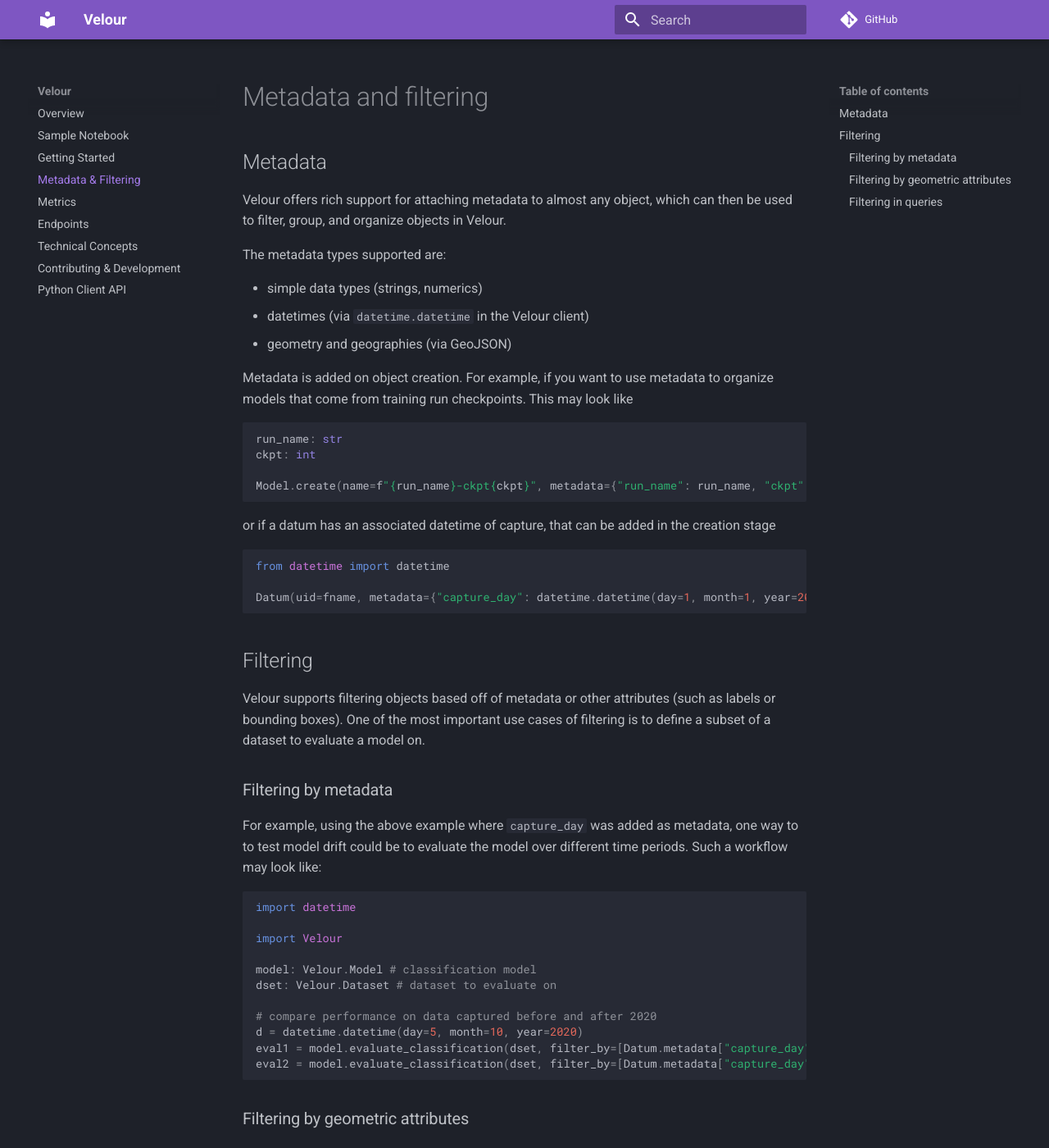
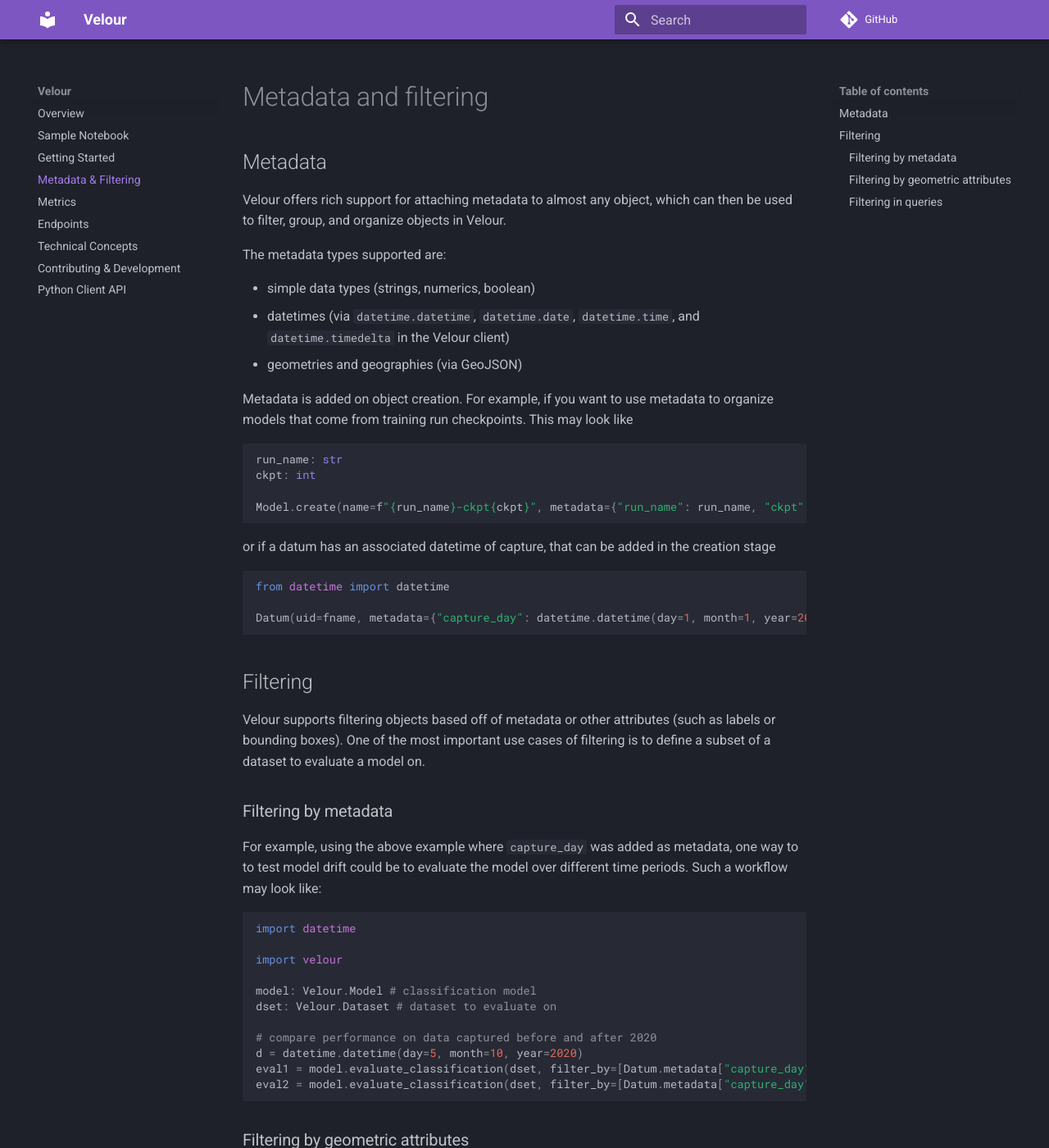
Before and after one commit to Striveworks/valor, an MkDocs documentation site: the page built from docs/metadata_and_filtering.md, in a window 1280 px wide and 1400 px high. Shown: the whole window at 82% size. Built offline with MkDocs 1.6.1 and Material for MkDocs 9.7.7, drawn with Linux system fonts in a browser that asks for light colours; comment, search, counter and statistics services are not loaded; some of the changed text lies outside the part shown.

Commit message:
update metadata and filtering doc

````diff
--- a/docs/metadata_and_filtering.md
+++ b/docs/metadata_and_filtering.md
@@ -6,9 +6,9 @@
 
 The metadata types supported are:
 
-- simple data types (strings, numerics)
-- datetimes (via `datetime.datetime` in the Velour client)
-- geometry and geographies (via GeoJSON)
+- simple data types (strings, numerics, boolean)
+- datetimes (via `datetime.datetime`, `datetime.date`, `datetime.time`, and `datetime.timedelta` in the Velour client)
+- geometries and geographies (via GeoJSON)
 
 Metadata is added on object creation. For example, if you want to use metadata to organize models that come from training run checkpoints. This may look like
 
@@ -38,7 +38,7 @@
 ```python
 import datetime
 
-import Velour
+import velour
 
 model: Velour.Model # classification model
 dset: Velour.Dataset # dataset to evaluate on
@@ -54,7 +54,7 @@
 As an example for filtering by geometric attributes, consider evaluating an object detection model's performance on small objects, where we define small as being less than 500 square pixels in area. This can be achieved via
 
 ```python
-import Velour
+import velour
 
 model: Velour.Model # object detection model
 dset: Velour.Dataset # dataset to evaluate on
@@ -67,7 +67,7 @@
 Filtering can also be used when querying for different objects. For example, taking the model section checkpoint example from above, we could query model checkpoints from a training run based on the checkpoint number greater than 100 by
 
 ```python
-from Velour import client
+from velour import client
 
 run_name: str # run name to query for
 
````
